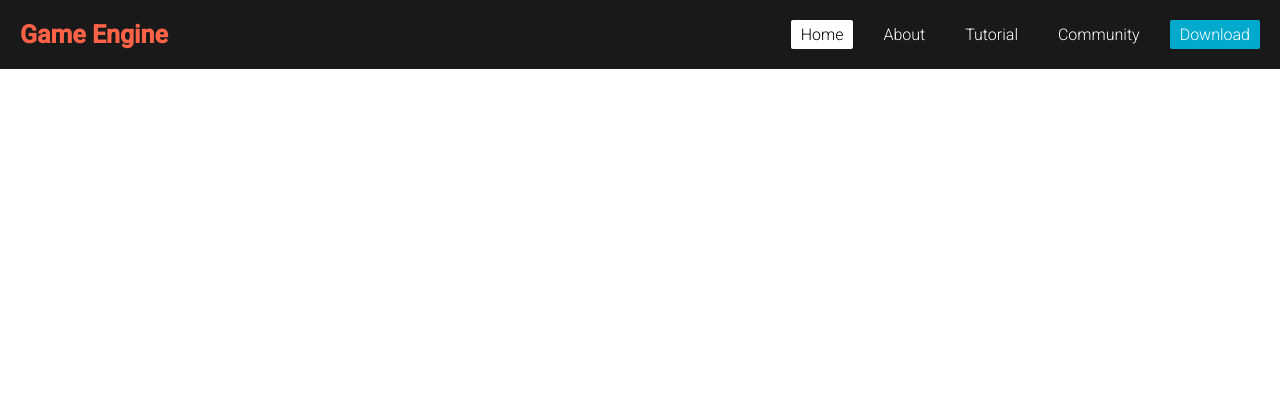
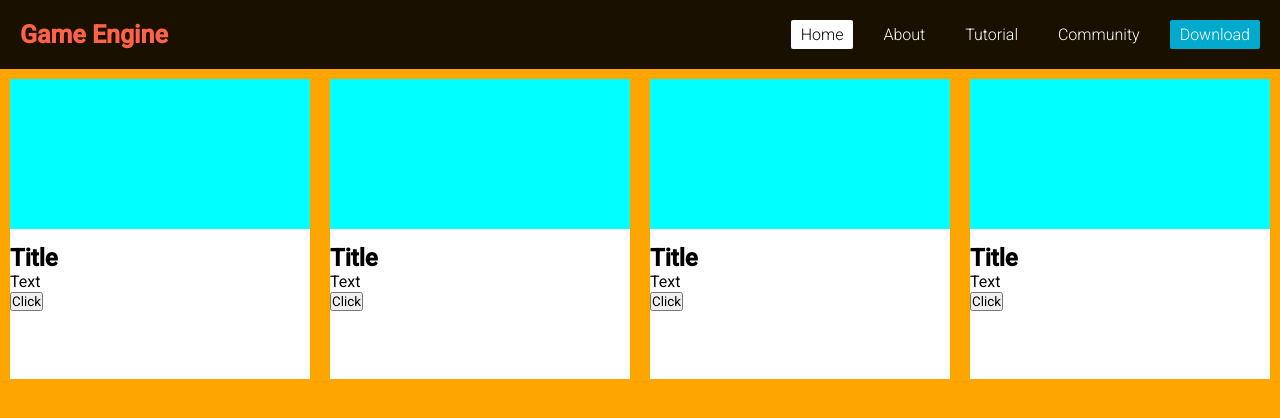
Before and after one commit to LiamANeeson/MSc-Game-Engine-Project-Website, a React (Create React App) app in the folder client/: page / in a window 1280 px wide. Shown: the top 418 px of the page. Built offline with nearby package versions, Linux system fonts and the light colour scheme.

Commit message:
Created Cards for Content on Homepage

```diff
--- a/client/src/App.css
+++ b/client/src/App.css
@@ -15,7 +15,6 @@
 
   .container::after {
     content: "";
-    background: rgba(0, 0, 0, 0.6);
     width: 100%;
     height: 100%;
     position: absolute;
@@ -36,7 +35,7 @@
 
   .page-heading h1 {
     font-size: 5rem;
-    color: #fff;
+    color: rgb(159, 21, 21);
     font-weight: 300;
     background: rgba(0, 0, 0, 0.5);
     padding: 0px 20px;
--- /dev/null
+++ b/client/src/Pages/Home.css
@@ -0,0 +1,21 @@
+.container {
+    display: flex;
+    justify-content: center;
+}
+
+body {
+    background-color: orange;
+}
+
+.card {
+    background: white;
+    width: 300px;
+    height: 300px;
+    margin: 10px;
+}
+
+.card-image {
+    background-color: aqua;
+    height: 150px;
+    margin-bottom: 15px;
+}
--- a/client/src/Pages/Home.js
+++ b/client/src/Pages/Home.js
@@ -1,9 +1,35 @@
 import React from 'react'
+import './Home.css'
 
 function Home() {
   return (
-    <div>
-
+    <div className='container'>
+      {/* <div className='headline-content'>Headline</div> */}
+      <div className='card'>
+        <div className='card-image'></div>
+          <h2>Title</h2>
+          <p>Text</p>
+          <button>Click</button>
+      </div>
+      <div className='card'>
+      <div className='card-image'></div>
+          <h2>Title</h2>
+          <p>Text</p>
+          <button>Click</button>
+      </div>
+      <div className='card'>
+        <div className='card-image'></div>
+          <h2>Title</h2>
+          <p>Text</p>
+          <button>Click</button>
+      </div>
+      <div className='card'>
+        <div className='card-image'></div>
+            <h2>Title</h2>
+            <p>Text</p>
+            <button>Click</button>
+      </div>
+      {/* <div className='footer'>footer</div> */}
     </div>
   )
 }
```
